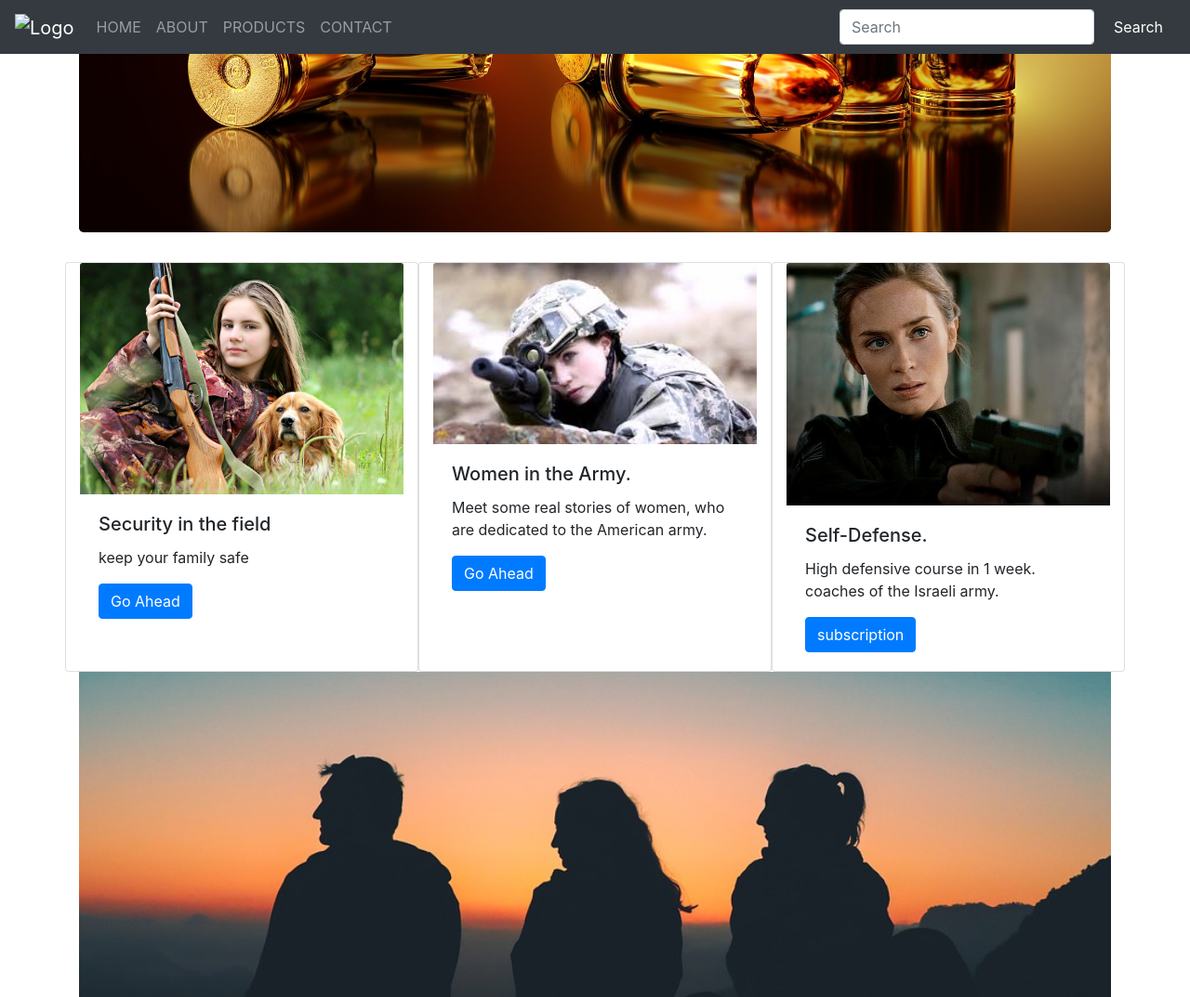
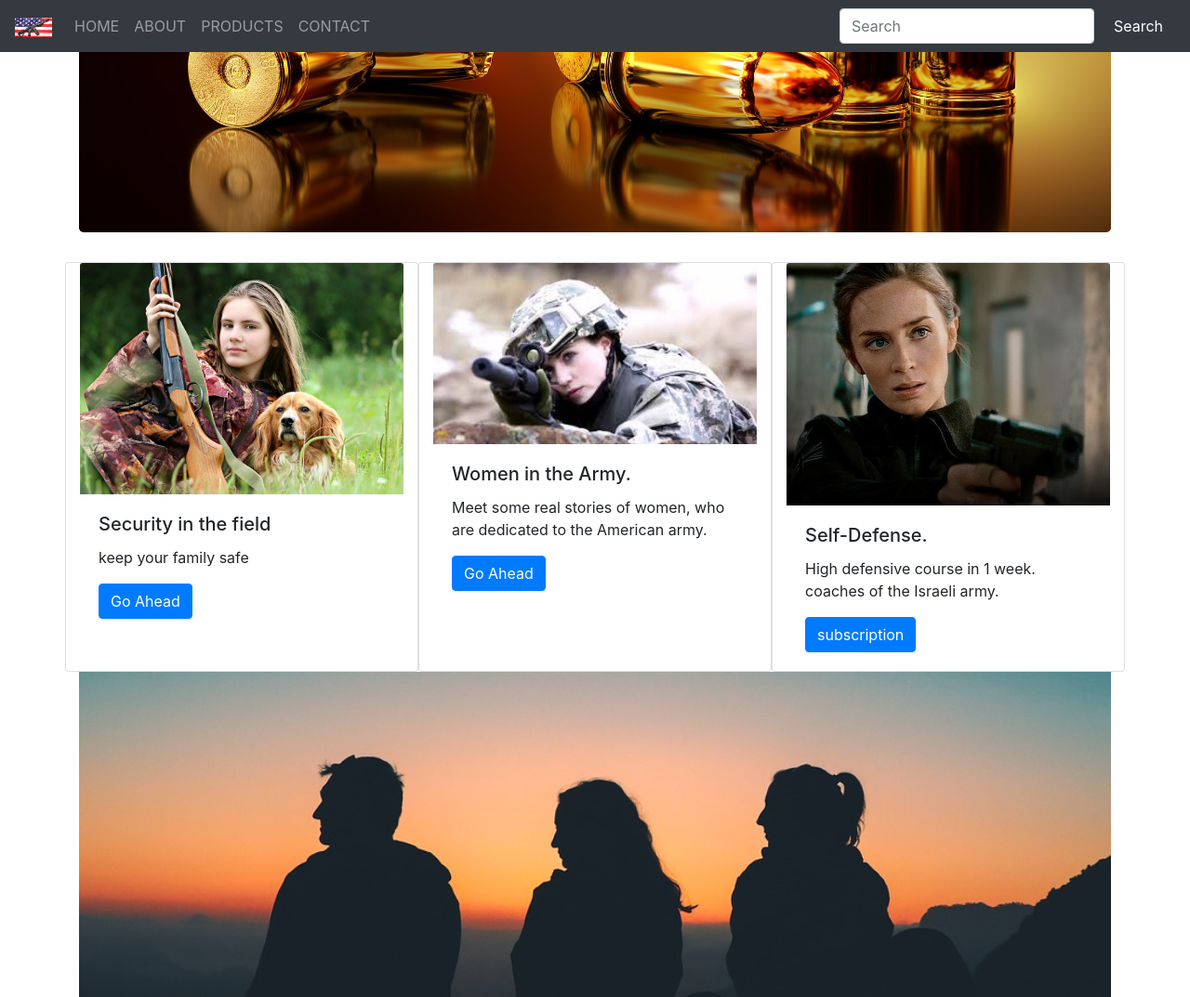
Before and after one commit to Elosiel/north-point, a plain HTML site: page NorthPoint/index.html in a window 1280 px wide. Shown: the top 1073 px of the page at 93% size. Drawn offline with nearby package versions, Linux system fonts and the light colour scheme.

Commit message:
Home brand logo activated

```diff
--- a/NorthPoint/index.html
+++ b/NorthPoint/index.html
@@ -16,7 +16,7 @@
 
     <nav class="navbar navbar-expand-sm bg-dark navbar-dark fixed-top">
         <a class="navbar-brand" href="#">
-            <img src="imgs/.jpeg" alt="Logo" style="width:40px;">
+            <img src="imgs/images.jpeg" alt="Logo" style="width:40px;">
         </a>
 
         <ul class="navbar-nav">
```
